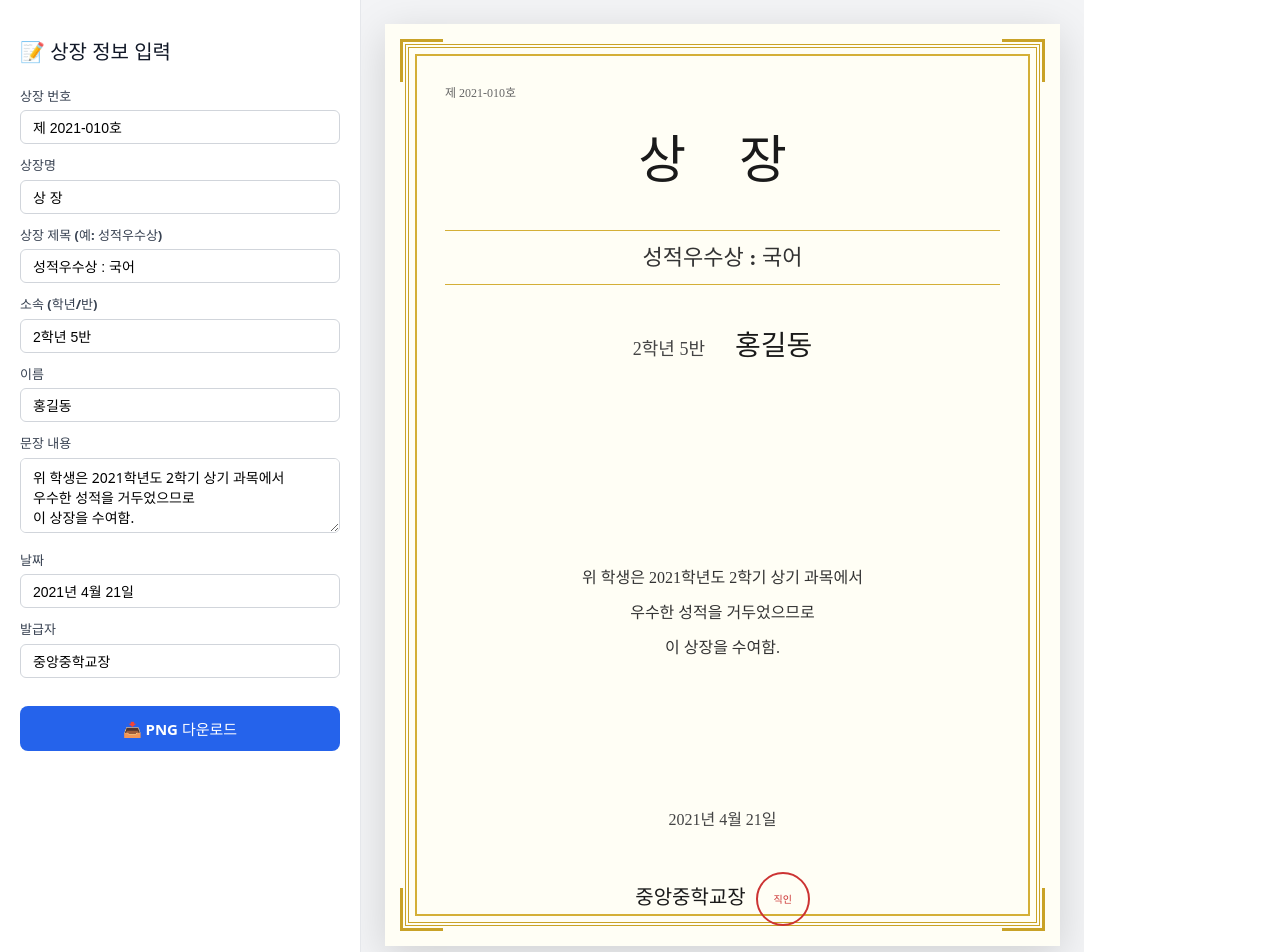
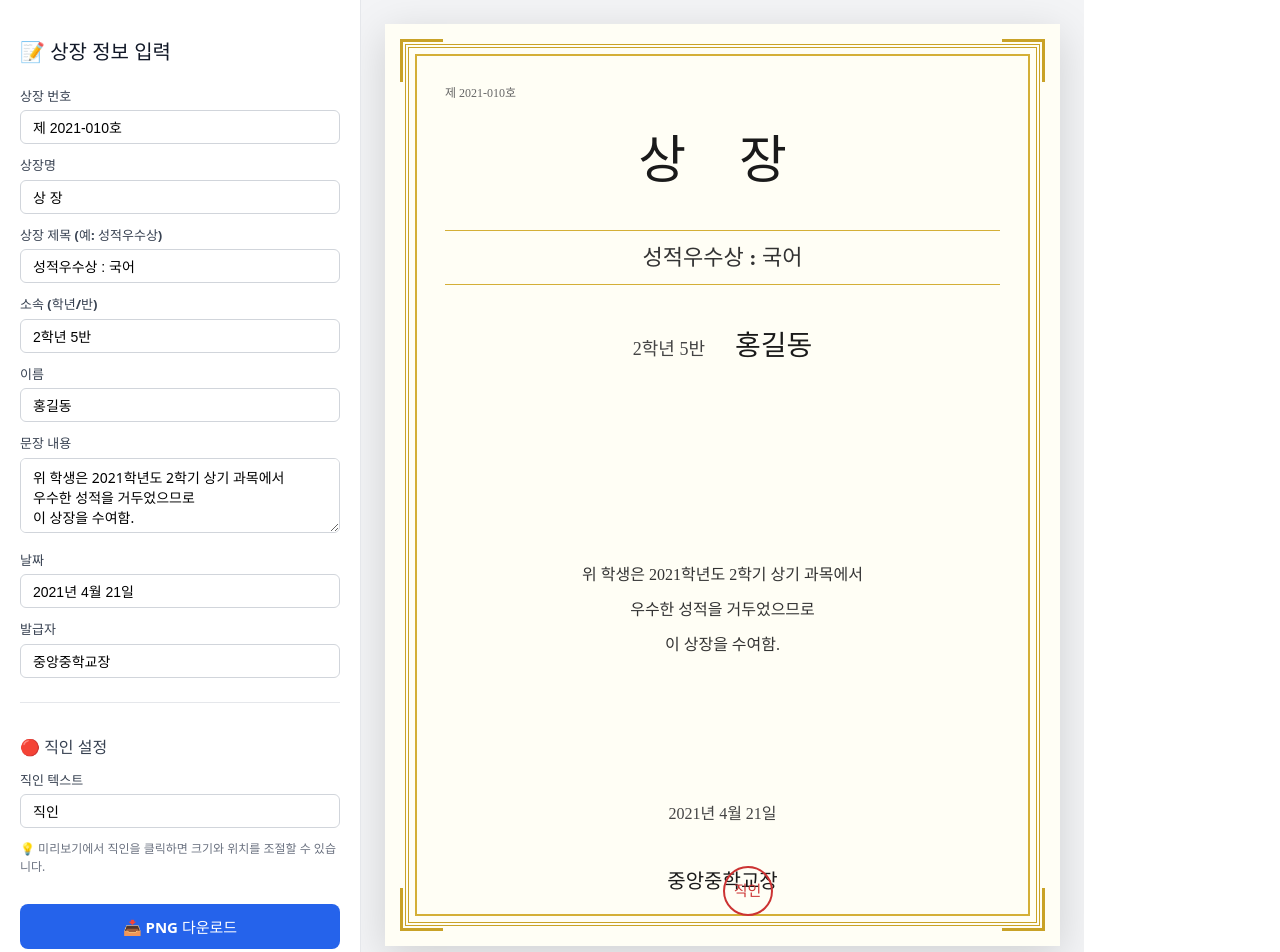
Before and after one commit to juajang/react-ai-experiment, a React (Vite) app: page /edit in a window 1280 px wide. Shown: the top 952 px of the page. Built offline with nearby package versions, Linux system fonts and the light colour scheme.

Commit message:
add: 도장 크기 및 위치 조절 기능 추가

```diff
--- a/src/components/CertificateForm.tsx
+++ b/src/components/CertificateForm.tsx
@@ -1,15 +1,26 @@
 import React from 'react';
 import InputField from './InputField';
-import type { CertificateFormData, CertificateField } from '../types/certificate';
+import type { CertificateFormData, CertificateField, StampConfig } from '../types/certificate';
 
 interface CertificateFormProps {
   form: CertificateFormData;
   onChange: (field: CertificateField, value: string) => void;
+  onStampChange: (stamp: StampConfig) => void;
   onDownload: () => void;
   downloading: boolean;
 }
 
-const CertificateForm: React.FC<CertificateFormProps> = ({ form, onChange, onDownload, downloading }) => {
+const CertificateForm: React.FC<CertificateFormProps> = ({
+  form,
+  onChange,
+  onStampChange,
+  onDownload,
+  downloading
+}) => {
+  const handleStampTextChange = (e: React.ChangeEvent<HTMLInputElement>) => {
+    onStampChange({ ...form.stamp, text: e.target.value });
+  };
+
   return (
     <div
       style={{
@@ -40,6 +51,58 @@ const CertificateForm: React.FC<CertificateFormProps> = ({ form, onChange, onDow
       <InputField label="날짜" field="date" value={form.date} onChange={onChange} />
       <InputField label="발급자" field="issuer" value={form.issuer} onChange={onChange} />
 
+      {/* 직인 설정 섹션 */}
+      <div style={{ marginTop: '24px', paddingTop: '16px', borderTop: '1px solid #e5e7eb' }}>
+        <h3
+          style={{
+            fontSize: '16px',
+            fontWeight: '600',
+            marginBottom: '12px',
+            color: '#374151'
+          }}
+        >
+          🔴 직인 설정
+        </h3>
+
+        <div style={{ marginBottom: '12px' }}>
+          <label
+            style={{
+              display: 'block',
+              fontSize: '13px',
+              fontWeight: '600',
+              color: '#374151',
+              marginBottom: '4px'
+            }}
+          >
+            직인 텍스트
+          </label>
+          <input
+            type="text"
+            value={form.stamp.text}
+            onChange={handleStampTextChange}
+            style={{
+              width: '100%',
+              padding: '8px 12px',
+              border: '1px solid #d1d5db',
+              borderRadius: '6px',
+              fontSize: '14px',
+              boxSizing: 'border-box'
+            }}
+          />
+        </div>
+
+        <p
+          style={{
+            fontSize: '12px',
+            color: '#6b7280',
+            marginTop: '8px',
+            lineHeight: '1.5'
+          }}
+        >
+          💡 미리보기에서 직인을 클릭하면 크기와 위치를 조절할 수 있습니다.
+        </p>
+      </div>
+
       <button
         onClick={onDownload}
         disabled={downloading}
--- a/src/components/CertificatePreview.tsx
+++ b/src/components/CertificatePreview.tsx
@@ -1,12 +1,16 @@
-import React, { forwardRef } from 'react';
+import { forwardRef } from 'react';
 import CornerDecoration from './CornerDecoration';
-import type { CertificateFormData } from '../types/certificate';
+import Stamp from './Stamp';
+import type { CertificateFormData, StampConfig } from '../types/certificate';
 
 interface CertificatePreviewProps {
   form: CertificateFormData;
+  onStampChange: (stamp: StampConfig) => void;
+  isEditable?: boolean;
 }
 
-const CertificatePreview = forwardRef<HTMLDivElement, CertificatePreviewProps>(({ form }, ref) => {
+const CertificatePreview = forwardRef<HTMLDivElement, CertificatePreviewProps>(
+  ({ form, onStampChange, isEditable = true }, ref) => {
   return (
     <div
       ref={ref}
@@ -131,36 +135,22 @@ const CertificatePreview = forwardRef<HTMLDivElement, CertificatePreviewProps>((
           {form.date}
         </div>
 
-        {/* 발급자 */}
+        {/* 발급자 및 직인 */}
         <div style={{
           textAlign: 'center',
           fontSize: '20px',
           fontWeight: '600',
           color: '#1a1a1a',
-          fontFamily: '"Nanum Myeongjo", "Batang", serif'
+          fontFamily: '"Nanum Myeongjo", "Batang", serif',
+          position: 'relative',
+          height: '60px'
         }}>
-          {form.issuer}
-          {/* 직인 자리 */}
-          <div style={{
-            display: 'inline-block',
-            marginLeft: '10px',
-            width: '50px',
-            height: '50px',
-            border: '2px solid #cc3333',
-            borderRadius: '50%',
-            position: 'relative',
-            verticalAlign: 'middle'
-          }}>
-            <span style={{
-              position: 'absolute',
-              top: '50%',
-              left: '50%',
-              transform: 'translate(-50%, -50%)',
-              fontSize: '10px',
-              color: '#cc3333',
-              fontWeight: '700'
-            }}>직인</span>
-          </div>
+          <span>{form.issuer}</span>
+          <Stamp
+            stamp={form.stamp}
+            onStampChange={onStampChange}
+            isEditable={isEditable}
+          />
         </div>
       </div>
     </div>
--- /dev/null
+++ b/src/components/Stamp.tsx
@@ -0,0 +1,215 @@
+import React, { useState, useRef, useEffect } from 'react';
+import type { StampConfig } from '../types/certificate';
+
+interface StampProps {
+  stamp: StampConfig;
+  onStampChange: (stamp: StampConfig) => void;
+  isEditable?: boolean;
+}
+
+const Stamp: React.FC<StampProps> = ({ stamp, onStampChange, isEditable = true }) => {
+  const [isSelected, setIsSelected] = useState(false);
+  const [isDragging, setIsDragging] = useState(false);
+  const [isResizing, setIsResizing] = useState(false);
+  const stampRef = useRef<HTMLDivElement>(null);
+  const dragStartPos = useRef({ x: 0, y: 0 });
+  const initialStamp = useRef({ x: 0, y: 0, size: 0 });
+
+  useEffect(() => {
+    const handleClickOutside = (e: MouseEvent) => {
+      if (stampRef.current && !stampRef.current.contains(e.target as Node)) {
+        setIsSelected(false);
+      }
+    };
+
+    const handleMouseMove = (e: MouseEvent) => {
+      if (isDragging) {
+        const deltaX = e.clientX - dragStartPos.current.x;
+        const deltaY = e.clientY - dragStartPos.current.y;
+        onStampChange({
+          ...stamp,
+          x: initialStamp.current.x + deltaX,
+          y: initialStamp.current.y + deltaY
+        });
+      } else if (isResizing) {
+        const deltaX = e.clientX - dragStartPos.current.x;
+        const newSize = Math.max(30, Math.min(150, initialStamp.current.size + deltaX));
+        onStampChange({
+          ...stamp,
+          size: newSize
+        });
+      }
+    };
+
+    const handleMouseUp = () => {
+      setIsDragging(false);
+      setIsResizing(false);
+    };
+
+    document.addEventListener('mousedown', handleClickOutside);
+    document.addEventListener('mousemove', handleMouseMove);
+    document.addEventListener('mouseup', handleMouseUp);
+
+    return () => {
+      document.removeEventListener('mousedown', handleClickOutside);
+      document.removeEventListener('mousemove', handleMouseMove);
+      document.removeEventListener('mouseup', handleMouseUp);
+    };
+  }, [isDragging, isResizing, stamp, onStampChange]);
+
+  const handleStampClick = (e: React.MouseEvent) => {
+    e.stopPropagation();
+    if (isEditable) {
+      setIsSelected(true);
+    }
+  };
+
+  const handleDragStart = (e: React.MouseEvent) => {
+    e.stopPropagation();
+    e.preventDefault();
+    setIsDragging(true);
+    dragStartPos.current = { x: e.clientX, y: e.clientY };
+    initialStamp.current = { x: stamp.x, y: stamp.y, size: stamp.size };
+  };
+
+  const handleResizeStart = (e: React.MouseEvent) => {
+    e.stopPropagation();
+    e.preventDefault();
+    setIsResizing(true);
+    dragStartPos.current = { x: e.clientX, y: e.clientY };
+    initialStamp.current = { x: stamp.x, y: stamp.y, size: stamp.size };
+  };
+
+  // 폰트 크기를 도장 크기에 비례하되, 글자 수에 따라 조절
+  const textLength = stamp.text.length;
+  const baseFontSize = stamp.size * 0.3;
+  const fontSize = Math.max(8, baseFontSize / Math.max(1, Math.sqrt(textLength / 2)));
+
+  // 선택 핸들 스타일 (피그마 스타일)
+  const handleStyle: React.CSSProperties = {
+    position: 'absolute',
+    width: '8px',
+    height: '8px',
+    backgroundColor: '#fff',
+    border: '1px solid #0d99ff',
+    borderRadius: '1px',
+    zIndex: 2
+  };
+
+  return (
+    <div
+      ref={stampRef}
+      style={{
+        position: 'absolute',
+        left: `calc(50% + ${stamp.x}px)`,
+        top: `${stamp.y}px`,
+      }}
+    >
+      {/* 피그마 스타일 선택 UI */}
+      {isSelected && isEditable && (
+        <div
+          style={{
+            position: 'absolute',
+            top: '-4px',
+            left: '-4px',
+            right: '-4px',
+            bottom: '-4px',
+            border: '1px solid #0d99ff',
+            borderRadius: '50%',
+            pointerEvents: 'none',
+            width: `${stamp.size + 6}px`,
+            height: `${stamp.size + 6}px`,
+          }}
+        />
+      )}
+
+      {/* 도장 본체 */}
+      <div
+        onClick={handleStampClick}
+        onMouseDown={isSelected ? handleDragStart : undefined}
+        style={{
+          width: `${stamp.size}px`,
+          height: `${stamp.size}px`,
+          border: `2px solid #cc3333`,
+          borderRadius: '50%',
+          cursor: isEditable ? (isSelected ? 'move' : 'pointer') : 'default',
+          display: 'flex',
+          alignItems: 'center',
+          justifyContent: 'center',
+          userSelect: 'none',
+          padding: `${stamp.size * 0.1}px`,
+          boxSizing: 'border-box',
+          backgroundColor: 'transparent'
+        }}
+      >
+        <span
+          style={{
+            fontSize: `${fontSize}px`,
+            color: '#cc3333',
+            fontWeight: '700',
+            textAlign: 'center',
+            lineHeight: '1.2',
+            wordBreak: 'break-all',
+            overflowWrap: 'break-word',
+            fontFamily: '"Gungsuh", "궁서체", "Batang", serif',
+            display: 'flex',
+            alignItems: 'center',
+            justifyContent: 'center',
+            width: '100%',
+            height: '100%'
+          }}
+        >
+          {stamp.text}
+        </span>
+      </div>
+
+      {/* 피그마 스타일 리사이즈 핸들들 */}
+      {isSelected && isEditable && (
+        <>
+          {/* 우하단 핸들 (리사이즈) */}
+          <div
+            onMouseDown={handleResizeStart}
+            style={{
+              ...handleStyle,
+              right: '-4px',
+              bottom: '-4px',
+              cursor: 'nwse-resize'
+            }}
+          />
+          {/* 우상단 핸들 (장식) */}
+          <div
+            style={{
+              ...handleStyle,
+              right: '-4px',
+              top: '-4px',
+              cursor: 'default',
+              pointerEvents: 'none'
+            }}
+          />
+          {/* 좌하단 핸들 (장식) */}
+          <div
+            style={{
+              ...handleStyle,
+              left: '-4px',
+              bottom: '-4px',
+              cursor: 'default',
+              pointerEvents: 'none'
+            }}
+          />
+          {/* 좌상단 핸들 (장식) */}
+          <div
+            style={{
+              ...handleStyle,
+              left: '-4px',
+              top: '-4px',
+              cursor: 'default',
+              pointerEvents: 'none'
+            }}
+          />
+        </>
+      )}
+    </div>
+  );
+};
+
+export default Stamp;
--- a/src/components/index.ts
+++ b/src/components/index.ts
@@ -2,3 +2,4 @@ export { default as InputField } from './InputField';
 export { default as CornerDecoration } from './CornerDecoration';
 export { default as CertificateForm } from './CertificateForm';
 export { default as CertificatePreview } from './CertificatePreview';
+export { default as Stamp } from './Stamp';
--- a/src/pages/EditPage.tsx
+++ b/src/pages/EditPage.tsx
@@ -1,7 +1,7 @@
 import { useState, useRef } from 'react';
 import { CertificateForm, CertificatePreview } from '../components';
 import { MainLayout, PreviewContainer } from '../layout';
-import type { CertificateFormData, CertificateField } from '../types/certificate';
+import type { CertificateFormData, CertificateField, StampConfig } from '../types/certificate';
 
 const EditPage = () => {
   const [form, setForm] = useState<CertificateFormData>({
@@ -12,7 +12,13 @@ const EditPage = () => {
     name: '홍길동',
     content: '위 학생은 2021학년도 2학기 상기 과목에서\n우수한 성적을 거두었으므로\n이 상장을 수여함.',
     date: '2021년 4월 21일',
-    issuer: '중앙중학교장'
+    issuer: '중앙중학교장',
+    stamp: {
+      text: '직인',
+      size: 50,
+      x: 0,
+      y: 0
+    }
   });
 
   const certRef = useRef<HTMLDivElement>(null);
@@ -20,6 +26,10 @@ const EditPage = () => {
 
   const handleChange = (field: CertificateField, value: string) => {
     setForm(prev => ({ ...prev, [field]: value }));
+  };
+
+  const handleStampChange = (stamp: StampConfig) => {
+    setForm(prev => ({ ...prev, stamp }));
   };
 
   const downloadPNG = async () => {
@@ -50,11 +60,16 @@ const EditPage = () => {
       <CertificateForm
         form={form}
         onChange={handleChange}
+        onStampChange={handleStampChange}
         onDownload={downloadPNG}
         downloading={downloading}
       />
       <PreviewContainer>
-        <CertificatePreview ref={certRef} form={form} />
+        <CertificatePreview
+          ref={certRef}
+          form={form}
+          onStampChange={handleStampChange}
+        />
       </PreviewContainer>
     </MainLayout>
   );
```
Also changed, not shown: src/types/certificate.ts (+9 -1 lines).
